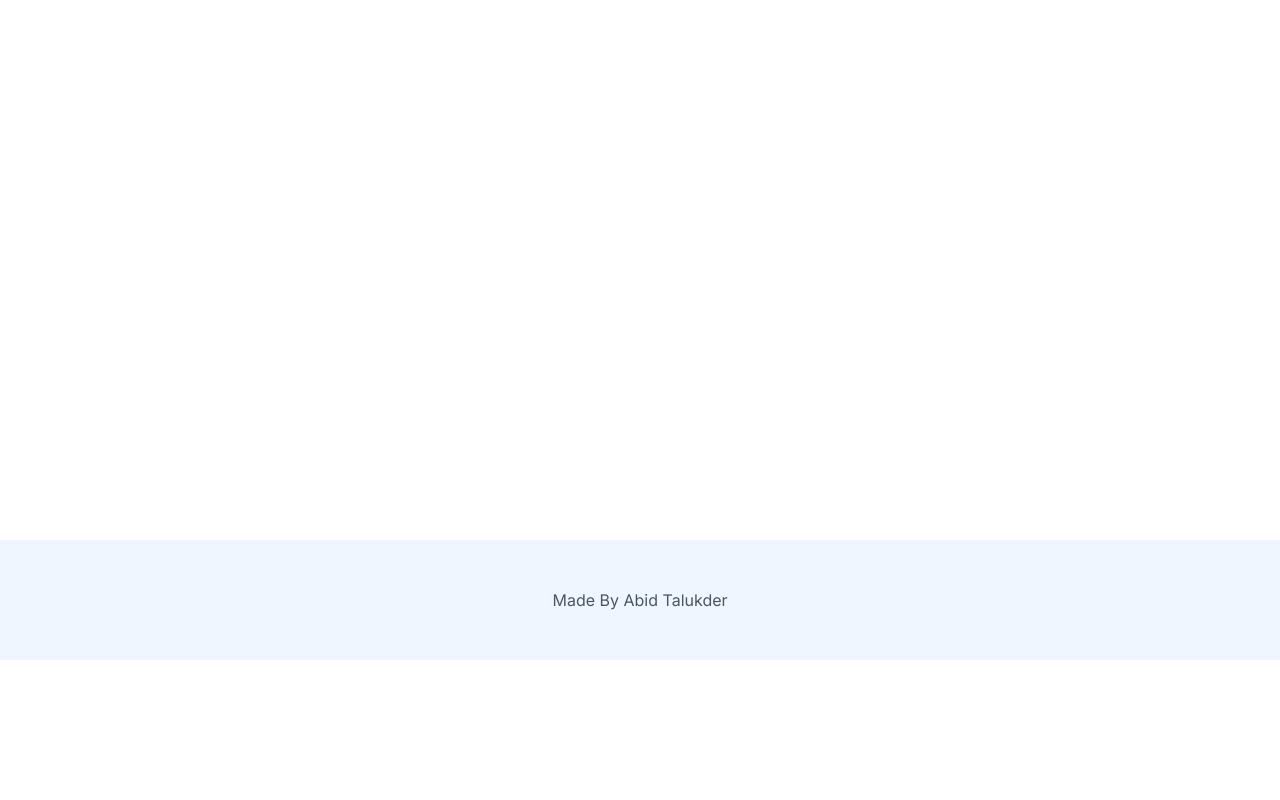
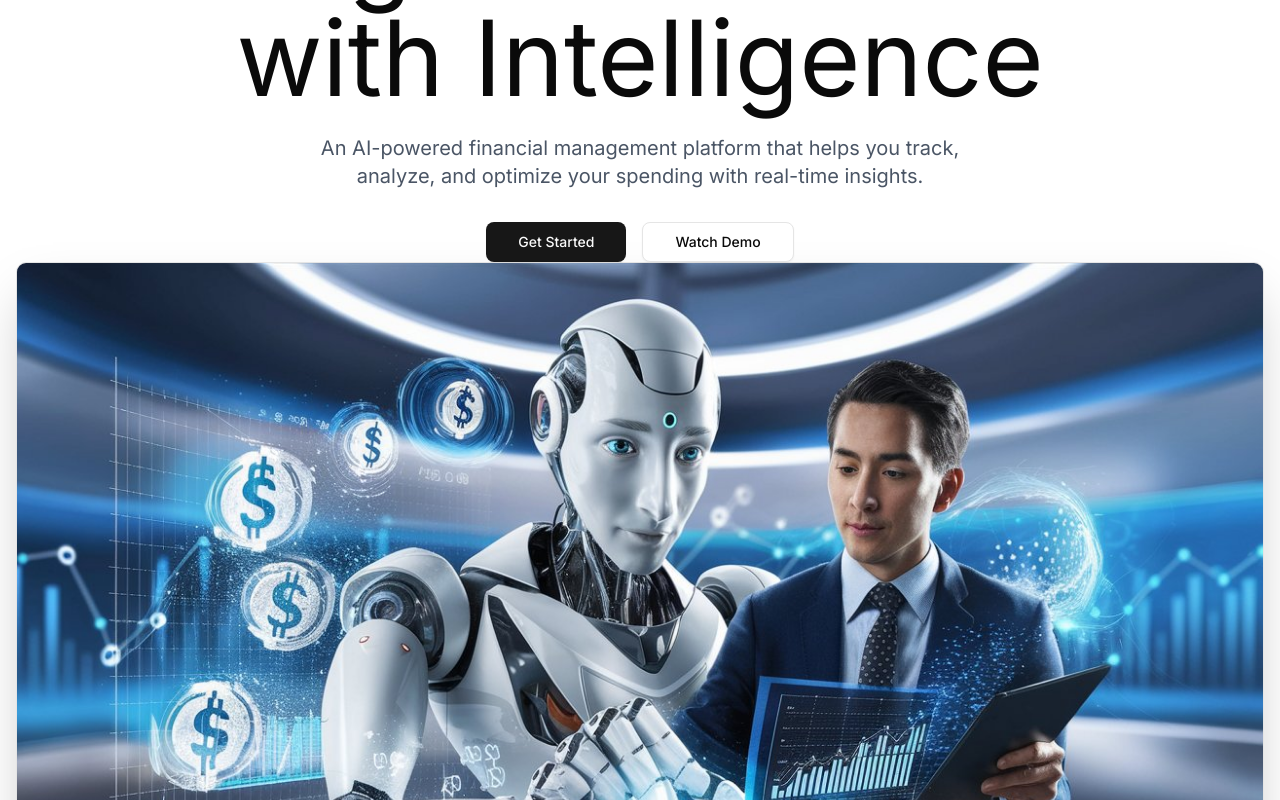
Before and after one commit to abidtalukder/ai-finance-platform, a Next.js app: page / in a window 1280 px wide. Shown: the part 260-1060 px from the top of the page. Before the commit the page ends 920 px from the top, so only its background shows below. Built offline with nearby package versions, Linux system fonts and the light colour scheme; no server answers.

Commit message:
Created hero section and added to page.js

```diff
--- a/app/page.js
+++ b/app/page.js
@@ -1,9 +1,8 @@
+import HeroSection from "@/components/hero";
 import {Button} from "@/components/ui/button"
 
 export default function Home() {
   return (
-    <Button className='mt-40'>
-      Get Started
-    </Button>
+    <HeroSection />
   );
 }
--- /dev/null
+++ b/components/hero.jsx
@@ -0,0 +1,50 @@
+"use client";
+
+import React, { useEffect, useRef } from "react";
+import Image from "next/image";
+import { Button } from "@/components/ui/button";
+import Link from "next/link";
+
+const HeroSection = () => {
+  const imageRef = useRef(null);
+
+  return (
+    <section className="pt-40 pb-20 px-4">
+      <div className="container mx-auto text-center">
+        <h1 className="text-5xl md:text-8xl lg:text-[105px] pb-6 gradient-title">
+          Manage Your Finances <br /> with Intelligence
+        </h1>
+        <p className="text-xl text-gray-600 mb-8 max-w-2xl mx-auto">
+          An AI-powered financial management platform that helps you track,
+          analyze, and optimize your spending with real-time insights.
+        </p>
+        <div className="flex justify-center space-x-4">
+          <Link href="/dashboard">
+            <Button size="lg" className="px-8">
+              Get Started
+            </Button>
+          </Link>
+          <Link href="https://www.youtube.com/roadsidecoder">
+            <Button size="lg" variant="outline" className="px-8">
+              Watch Demo
+            </Button>
+          </Link>
+        </div>
+        <div className="hero-image-wrapper mt-5 md:mt-0">
+          <div ref={imageRef} className="hero-image">
+            <Image
+              src="/banner.jpeg"
+              width={1280}
+              height={720}
+              alt="Dashboard Preview"
+              className="rounded-lg shadow-2xl border mx-auto"
+              priority
+            />
+          </div>
+        </div>
+      </div>
+    </section>
+  );
+};
+
+export default HeroSection;
```
